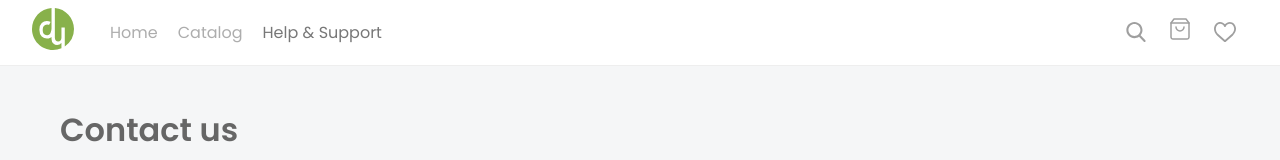
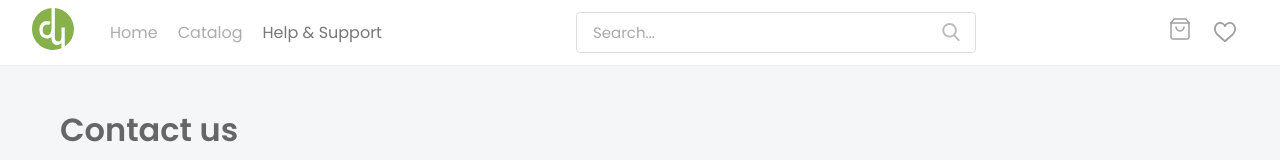
Before and after one commit to boushib/cuteel-frontend, a Next.js app: page /support in a window 1280 px wide. Shown: the top 160 px of the page. Built offline with nearby package versions, Linux system fonts and the light colour scheme.

Commit message:
create a nav search box

```diff
--- a/components/Navbar.tsx
+++ b/components/Navbar.tsx
@@ -1,13 +1,12 @@
-import Image from 'next/image'
 import styled from 'styled-components'
 import Link from 'next/link'
 import ShoppingCartIcon from '../icons/ShoppingCart'
-import SearchIcon from '../icons/Search'
 import { useRouter } from 'next/router'
 import React, { useContext } from 'react'
 import { AuthState, CartState } from '../models'
 import { AuthContext, CartContext } from '../store'
 import Heart from '../icons/Heart'
+import SearchBox from './SearchBox'
 
 const ROUTES = [
   {
@@ -48,8 +47,9 @@ const Navbar = () => {
             ))}
           </Menu>
         </div>
+        <SearchBox />
         <NavTail>
-          <SearchIcon width={20} />
+          {/* <SearchIcon width={20} /> */}
           <ShoppingCart count={items.length ?? 0} />
           <Heart />
           {/* {!user && <Link href="/login">Login</Link>} */}
--- /dev/null
+++ b/components/SearchBox.module.scss
@@ -0,0 +1,34 @@
+.searchBox {
+  position: relative;
+  &__input {
+    border: 1px solid #ddd;
+    outline: none;
+    padding: 8px 16px;
+    border-radius: 4px;
+    width: 100%;
+    display: block;
+    color: #666;
+    font-size: 15px;
+    width: 400px;
+    &::placeholder {
+      color: #aaa;
+    }
+  }
+  svg {
+    width: 18px;
+    position: absolute;
+    right: 16px;
+    top: 50%;
+    cursor: pointer;
+    transform: translateY(-50%);
+    path {
+      transition: fill 0.4s ease-in-out;
+      fill: #bbb;
+    }
+    &:hover {
+      path {
+        fill: #999;
+      }
+    }
+  }
+}
--- /dev/null
+++ b/components/SearchBox.tsx
@@ -0,0 +1,15 @@
+import Search from '../icons/Search'
+import styles from './SearchBox.module.scss'
+
+const SearchBox = () => (
+  <div className={styles.searchBox}>
+    <input
+      type="text"
+      className={styles.searchBox__input}
+      placeholder="Search..."
+    />
+    <Search />
+  </div>
+)
+
+export default SearchBox
```
